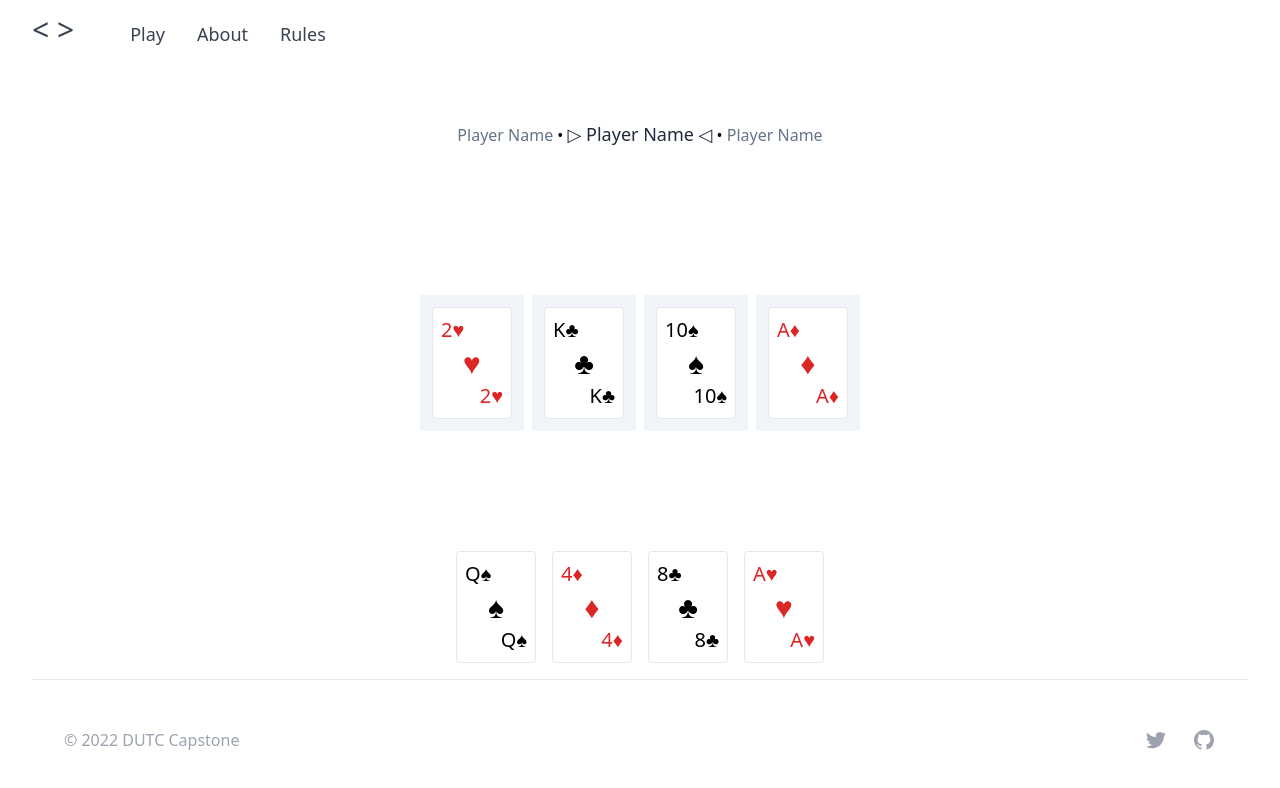
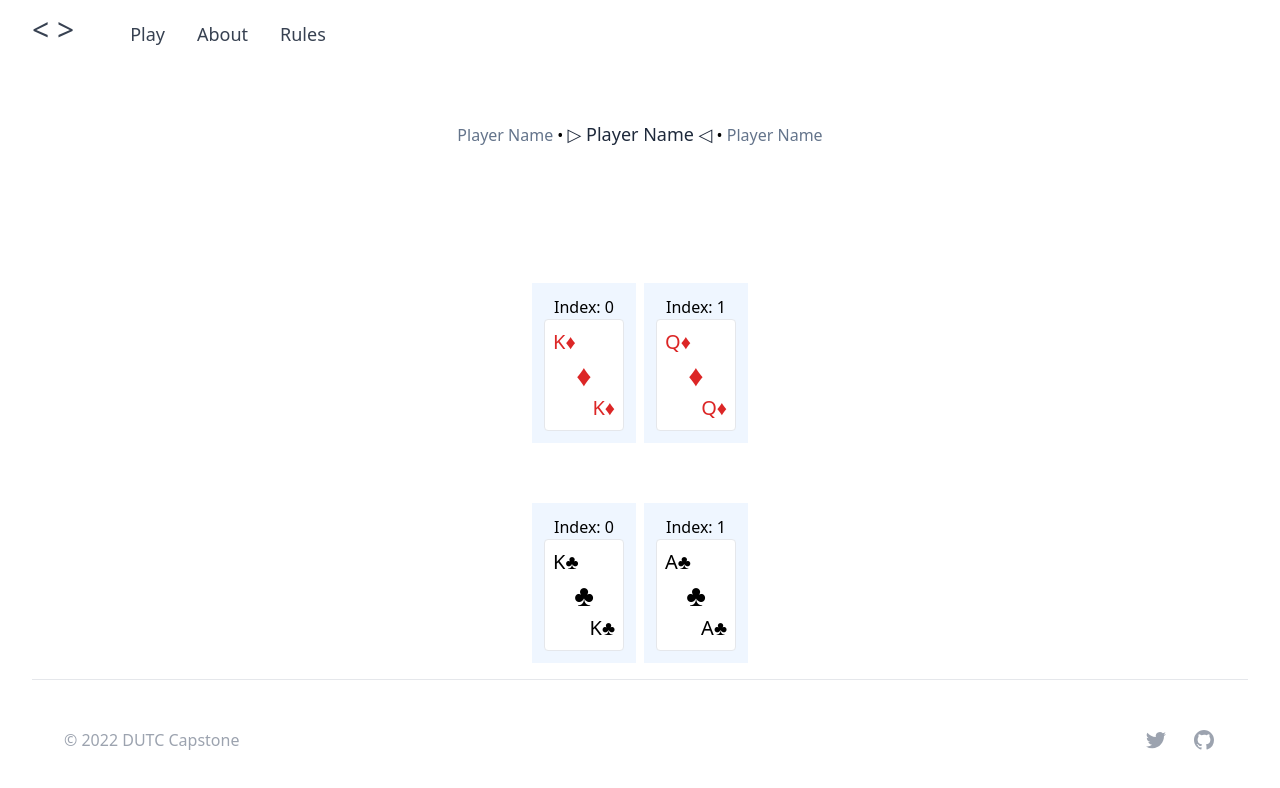
Before and after one commit to dutc-io/capstone, a React (Vite) app in the folder frontend/: page /game in a window 1280 px wide. Shown: the top 788 px of the page. Built offline with nearby package versions, Linux system fonts and the light colour scheme.

Commit message:
add basic drag-n-drop

```diff
--- a/frontend/package.json
+++ b/frontend/package.json
@@ -25,6 +25,8 @@
     "vite-require": "^0.2.3"
   },
   "dependencies": {
+    "react-dnd": "^16.0.1",
+    "react-dnd-html5-backend": "^16.0.1",
     "react-router-dom": "^6.6.1"
   }
 }
--- /dev/null
+++ b/frontend/src/components/Hand.jsx
@@ -0,0 +1,22 @@
+import Card from "../components/card";
+
+export default function Hand({ cards, foreman, type, accept }) {
+  return (
+    <div className="flex flex-row justify-center">
+      {cards.map((c, idx) => {
+        // console.log(type, " ", `${c.suit}${c.rank}`, " at ", idx);
+        return (
+          <Card
+            foreman={foreman}
+            key={`${c.suit}${c.rank}`}
+            suit={c.suit}
+            rank={c.rank}
+            type={type}
+            accept={accept}
+            index={idx}
+          />
+        );
+      })}
+    </div>
+  );
+}
--- a/frontend/src/components/card.jsx
+++ b/frontend/src/components/card.jsx
@@ -1,6 +1,39 @@
+import { useDrag, useDrop } from "react-dnd";
+export default function Card({ index, foreman, suit, rank, accept, type }) {
+  const actor = accept;
+  const cardInfo = { type: type, index: index, card: `${suit} ${rank}` };
 
-export default function Card({ suit, rank }) {
+  const [{ opacity }, dragRef] = useDrag(
+    () => ({
+      type: type,
+      item: cardInfo,
+      collect: (monitor) => ({
+        opacity: monitor.isDragging() ? 0.5 : 1,
+      }),
+    }),
+    [index, foreman, suit, rank, accept, type]
+  );
+  const [{ canDrop, isOver }, drop] = useDrop(
+    () => ({
+      accept: accept,
+      drop: (item) => {
+        foreman(item, actor, index);
+      },
+      collect: (monitor) => ({
+        isOver: monitor.isOver(),
+        canDrop: monitor.canDrop(),
+      }),
+    }),
+    [index, foreman, suit, rank, accept, type]
+  );
 
+  const isActive = canDrop && isOver;
+  let backgroundColor = "bg-blue-50";
+  if (isActive) {
+    backgroundColor = "bg-green-100";
+  } else if (canDrop) {
+    backgroundColor = "bg-green-50";
+  }
   const suits = {
     Diamond: "♦",
     Club: "♣",
@@ -24,13 +57,30 @@ export default function Card({ suit, rank }) {
     Ace: "A",
   };
 
-  const color = (suit === "Diamond" || suit === "Heart") ? "text-red-600" : "text-black-600"
+  const color =
+    suit === "Diamond" || suit === "Heart" ? "text-red-600" : "text-black-600";
 
   return (
-    <div className="bg-white mx-2 grid grid-cols-1 border border-grey-800 rounded w-20 h-28">
-      <div className={`self-start text-left pl-2 pt-2 text-xl ${color}`}>{ranks[rank]}{suits[suit]}</div>
-      <div className={`self-center text-center text-3xl ${color}`}>{suits[suit]}</div>
-      <div className={`self-end text-right pr-2 pb-2 text-xl ${color}`}>{ranks[rank]}{suits[suit]}</div>
+    <div ref={drop} className={`mx-1 px-1 py-3 ${backgroundColor}`}>
+      <p>Index: {index}</p>
+      <div
+        ref={dragRef}
+        style={{ opacity }}
+        className="bg-white mx-2 grid grid-cols-1 border border-grey-800 rounded w-20 h-28"
+        data-testid={`card`}
+      >
+        <div className={`self-start text-left pl-2 pt-2 text-xl ${color}`}>
+          {ranks[rank]}
+          {suits[suit]}
+        </div>
+        <div className={`self-center text-center text-3xl ${color}`}>
+          {suits[suit]}
+        </div>
+        <div className={`self-end text-right pr-2 pb-2 text-xl ${color}`}>
+          {ranks[rank]}
+          {suits[suit]}
+        </div>
+      </div>
     </div>
   );
 }
--- a/frontend/src/components/playerHand.jsx
+++ /dev/null
@@ -1,12 +0,0 @@
-import Card from "./card";
-
-export default function PlayerHand() {
-  return (
-    <div className="flex flex-row justify-center">
-      <Card suit="Spade" rank="Queen" />
-      <Card suit="Diamond" rank="Four" />
-      <Card suit="Club" rank="Eight" />
-      <Card suit="Heart" rank="Ace" />
-    </div>
-  );
-}
--- a/frontend/src/components/tableHand.jsx
+++ /dev/null
@@ -1,25 +0,0 @@
-import Card from "./card";
-
-export default function TableHand() {
-  return (
-    <div className="flex flex-row justify-center">
-
-      <div className="mx-1 bg-slate-100 px-1 py-3">
-        <Card suit="Heart" rank="Two" />
-      </div>
-
-      <div className="mx-1 bg-slate-100 px-1 py-3">
-        <Card suit="Club" rank="King" />
-      </div>
-
-      <div className="mx-1 bg-slate-100 px-1 py-3">
-        <Card suit="Spade" rank="Ten" />
-      </div>
-
-      <div className="mx-1 bg-slate-100 px-1 py-3">
-        <Card suit="Diamond" rank="Ace" />
-      </div>
-
-    </div>
-  );
-}
--- a/frontend/src/pages/game/gamePlayPage.jsx
+++ b/frontend/src/pages/game/gamePlayPage.jsx
@@ -1,29 +1,93 @@
-import PlayerHand from "../../components/playerHand";
-import TableHand from "../../components/tableHand";
+import { createContext, useState, useEffect } from "react";
+import { DndProvider } from "react-dnd";
+import { HTML5Backend } from "react-dnd-html5-backend";
+
+import Hand from "../../components/Hand";
+
+export const GameContext = createContext();
+
+import Card from "../../components/card";
+
+const fakeAPIResponse = {
+  table: [
+    { suit: "Diamond", rank: "King" },
+    { suit: "Diamond", rank: "Queen" },
+    // { suit: "Club", rank: "Ace" },
+    // { suit: "Club", rank: "Two" },
+  ],
+  player: [
+    { suit: "Club", rank: "King" },
+    { suit: "Club", rank: "Ace" },
+  ],
+};
 
 export default function GamePlayPage() {
+  const [table, setTable] = useState(fakeAPIResponse.table);
+  const [player, setPlayer] = useState(fakeAPIResponse.player);
+
+  const handleDrag = (item, type, moveToidx) => {
+    switch (type) {
+      case "PLAYER":
+        console.log("Player moved");
+        let pc = player.splice(item.index, 1)[0]
+        setPlayer([...player])
+        table.splice(moveToidx, 0, pc)
+        setTable([...table])
+        break;
+      case "TABLE":
+        console.log("Table moved");
+        let tc = table.splice(item.index, 1)[0]
+        setTable([...table])
+        player.splice(moveToidx, 0, tc)
+        setPlayer([...player])
+        break;
+      default:
+        console.log("Discard");
+        break;
+    }
+  };
+
+  if (player === null || table === null) {
+    return <p>loading</p>;
+  }
+
   return (
-
+    <GameContext.Provider value="hi">
       <div className="grow justify-center">
         <section className="grid grid-rows-3 min-h-full">
-
+          <DndProvider backend={HTML5Backend}>
             {/* Other Players */}
             <div className="text-center self-start pt-14">
               <span className="text-slate-500">Player Name</span>&nbsp;•&nbsp;
-              <span className="font-medium text-lg text-slate-800">▷ Player Name ◁</span>&nbsp;•&nbsp;
+              <span className="font-medium text-lg text-slate-800">
+                ▷ Player Name ◁
+              </span>
+              &nbsp;•&nbsp;
               <span className="text-slate-500">Player Name</span>
             </div>
 
             {/* Table Cards */}
             <div className="text-center self-center align-middle">
-            <TableHand />
+              <Hand
+                cards={table}
+                foreman={handleDrag}
+                type="TABLE"
+                accept="PLAYER"
+              />
             </div>
 
             {/* Player Cards */}
             <div className="text-center self-end">
-            <PlayerHand />
+              <Hand
+                cards={player}
+                foreman={handleDrag}
+                type="PLAYER"
+                accept="TABLE"
+              />
             </div>
+          </DndProvider>
         </section>
       </div>
+    </GameContext.Provider>
   );
 }
```
Also changed, not shown: 1 other file (tests, documents, lock files or other folders). Lines whose indentation alone changed are shown as unchanged.
